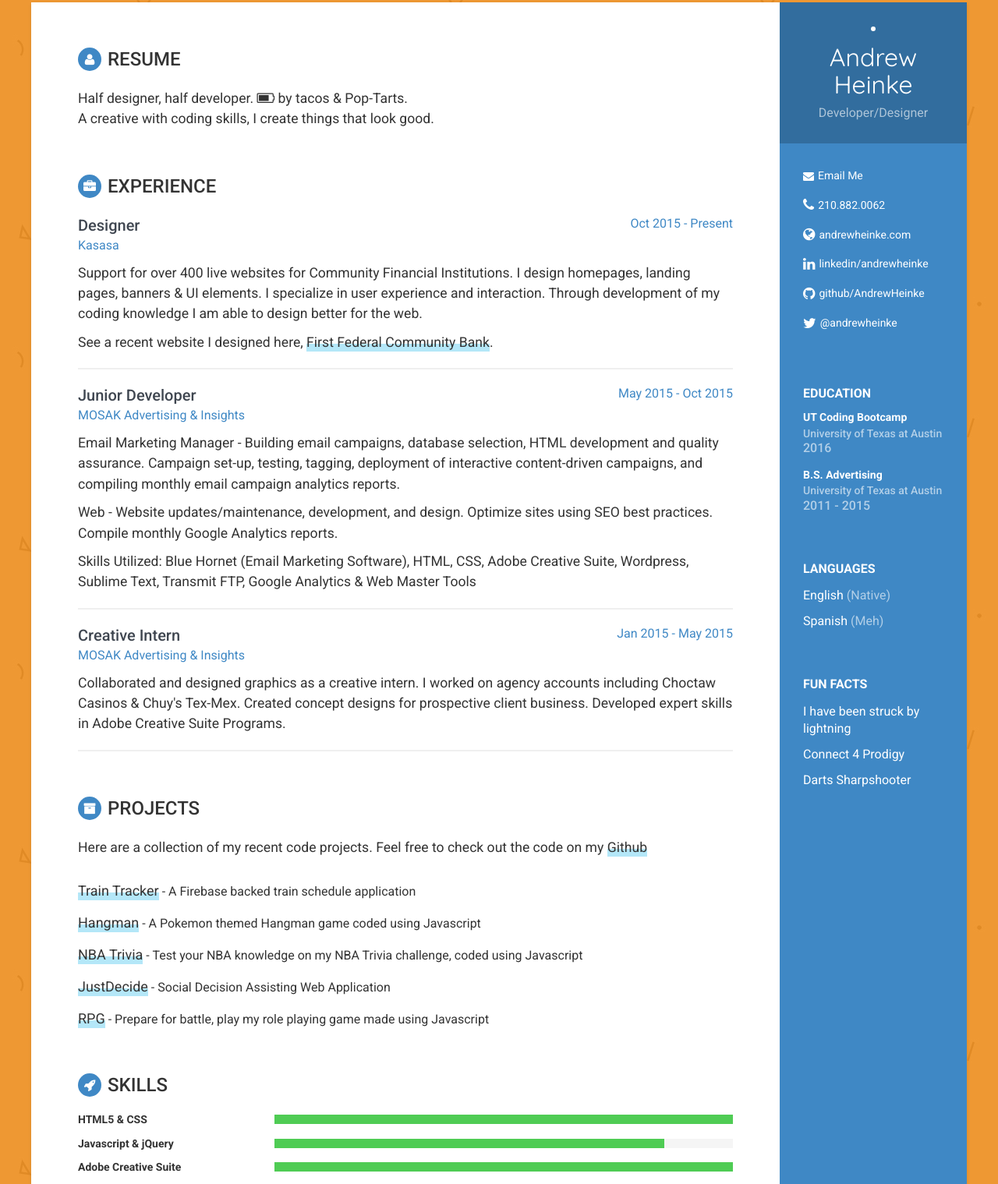
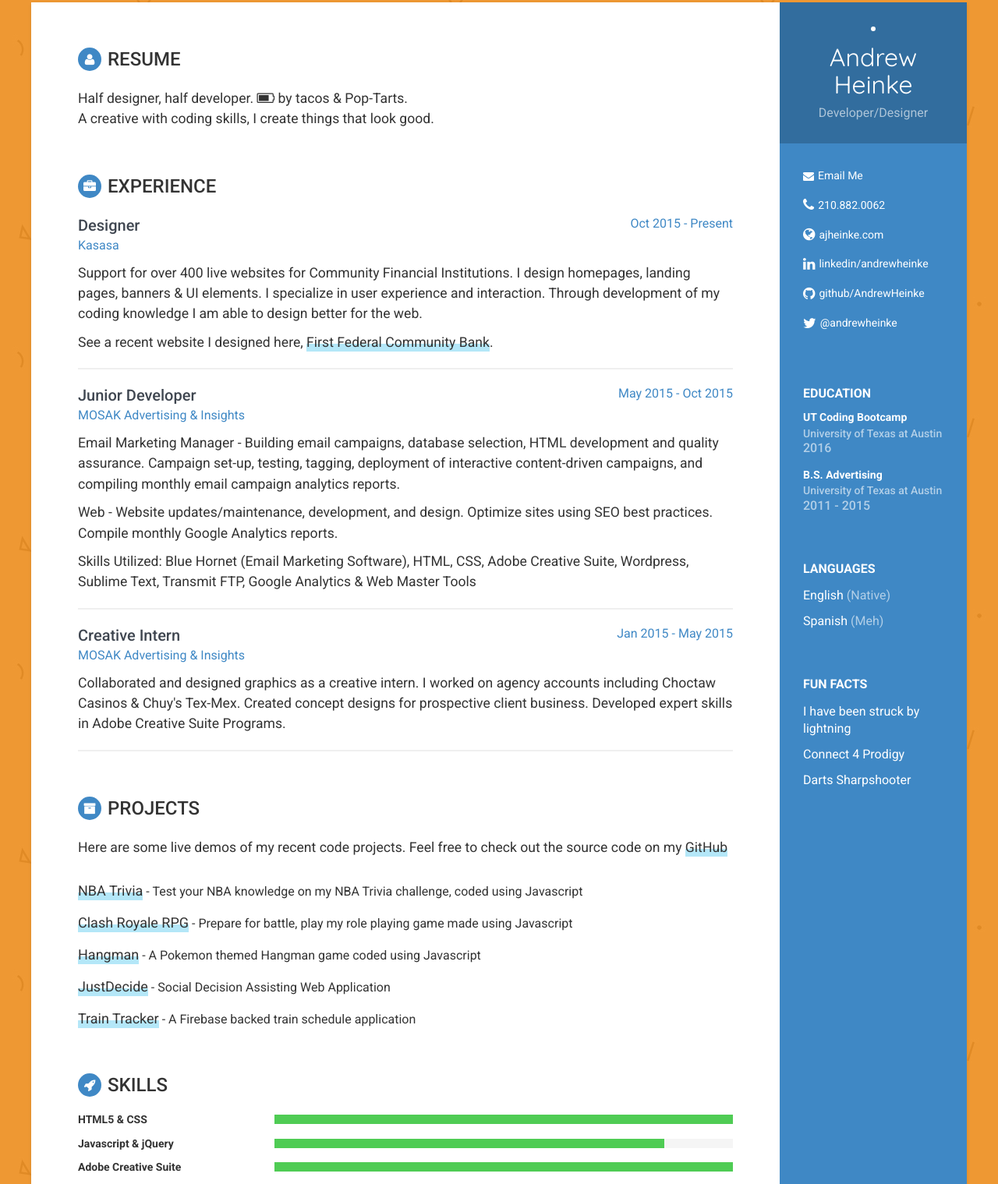
Before and after one commit to AndrewHeinke/andrewheinke.github.io, a plain HTML site: page resume.html in a window 1280 px wide. Shown: the part 68-1587 px from the top of the page at 78% size. Drawn offline with Linux system fonts and the light colour scheme.

Commit message:
styles tweaks

```diff
--- a/assets/css/style.css
+++ b/assets/css/style.css
@@ -60,7 +60,6 @@ h1.middle {
 }
 
 .bottomLeft {
-  /*background: #EF8E16;*/
   background: #F49D37;
 }
 
--- a/resume.html
+++ b/resume.html
@@ -59,9 +59,9 @@
 
             <div class="contact-container container-block">
                 <ul class="list-unstyled contact-list">
-                    <li class="email"><i class="fa fa-envelope"></i><a href="mailto: andrew.j.heinke@gmail.com">Email Me</a></li>
+                    <li class="email"><i class="fa fa-envelope"></i><a href="mailto:andrew.j.heinke@gmail.com">Email Me</a></li>
                     <li class="phone"><i class="fa fa-phone"></i><a href="tel:210 882 0062">210.882.0062</a></li>
-                    <li class="website"><i class="fa fa-globe"></i><a href="https://www.andrewheinke.com" target="_blank">andrewheinke.com</a></li>
+                    <li class="website"><i class="fa fa-globe"></i><a href="index.html" target="_self">ajheinke.com</a></li>
                     <li class="linkedin"><i class="fa fa-linkedin"></i><a href="https://www.linkedin.com/in/andrewheinke" target="_blank">linkedin/andrewheinke</a></li>
                     <li class="github"><i class="fa fa-github"></i><a href="https://github.com/AndrewHeinke" target="_blank">github/AndrewHeinke</a></li>
                     <li class="twitter"><i class="fa fa-twitter"></i><a href="https://twitter.com/3rdwave_themes" target="_blank">@andrewheinke</a></li>
@@ -162,24 +162,25 @@ Skills Utilized: Blue Hornet (Email Marketing Software), HTML, CSS, Adobe Creati
             <section class="section projects-section">
                 <h2 class="section-title"><i class="fa fa-archive"></i>Projects</h2>
                 <div class="intro">
-                    <p>Here are a collection of my recent code projects. Feel free to check out the code on my <a href="https://github.com/AndrewHeinke">Github</a></p>
+                    <p>Here are some live demos of my recent code projects. Feel free to check out the source code on my <a href="https://github.com/AndrewHeinke">GitHub</a></p>
                 </div><!--//intro-->
                 <div class="item">
-                    <span class="project-title"><a href="https://github.com/AndrewHeinke/trainSchedule">Train Tracker</a></span> - <span class="project-tagline">A Firebase backed train schedule application</span>
-
+                    <span class="project-title"><a href="http://andrewheinke.github.io/TriviaGame" target="_blank">NBA Trivia</a></span> - <span class="project-tagline">Test your NBA knowledge on my NBA Trivia challenge, coded using Javascript</span>
                 </div><!--//item-->
                 <div class="item">
-                    <span class="project-title"><a href="https://github.com/AndrewHeinke/week-3-game" target="_blank">Hangman</a></span> -
+                    <span class="project-title"><a href="http://andrewheinke.github.io/week-4-game" target="_blank">Clash Royale RPG</a></span> - <span class="project-tagline">Prepare for battle, play my role playing game made using Javascript</span>
+                </div><!--//item-->
+                <div class="item">
+                    <span class="project-title"><a href="http://andrewheinke.github.io/week-3-game" target="_blank">Hangman</a></span> -
                     <span class="project-tagline">A Pokemon themed Hangman game coded using Javascript</span>
                 </div><!--//item-->
-                <div class="item">
-                    <span class="project-title"><a href="https://github.com/AndrewHeinke/TriviaGame" target="_blank">NBA Trivia</a></span> - <span class="project-tagline">Test your NBA knowledge on my NBA Trivia challenge, coded using Javascript</span>
-                </div><!--//item-->
+
                 <div class="item">
                     <span class="project-title"><a href="https://github.com/herbertg14/bootcampProject" target="_blank">JustDecide</a></span> - <span class="project-tagline">Social Decision Assisting Web Application</span>
                 </div><!--//item-->
                 <div class="item">
-                    <span class="project-title"><a href="https://github.com/AndrewHeinke/week-4-game" target="_blank">RPG</a></span> - <span class="project-tagline">Prepare for battle, play my role playing game made using Javascript</span>
+                    <span class="project-title"><a href="http://andrewheinke.github.io/trainSchedule" target="_blank">Train Tracker</a></span> - <span class="project-tagline">A Firebase backed train schedule application</span>
+
                 </div><!--//item-->
             </section><!--//section-->
 
```
